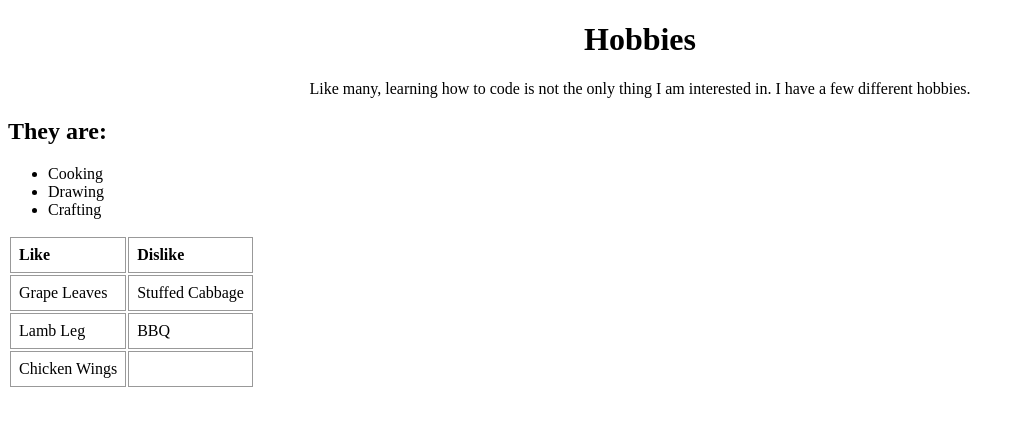
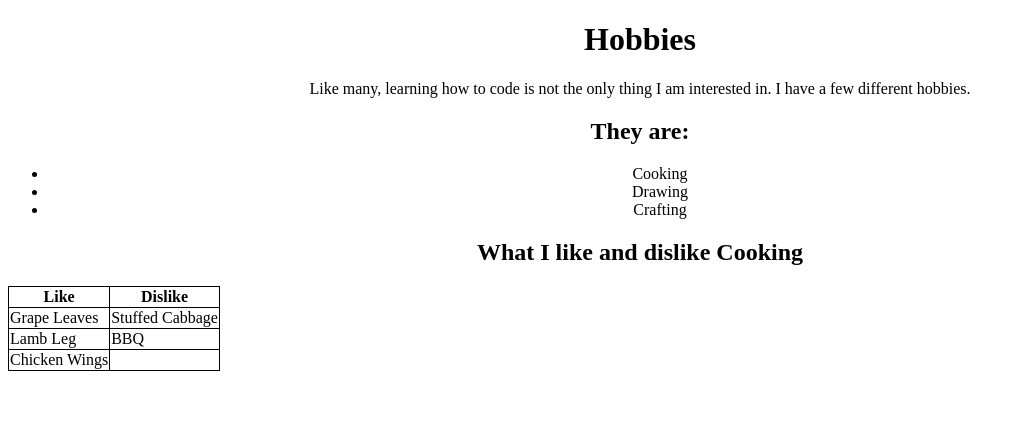
Before and after one commit to eiman-kased/ecc, a PHP site: page /hobbies.htm in a window 1280 px wide. Shown: the top 426 px of the page, without its empty margins (0-1025 px from the left). Run offline with PHP 8.4, Linux system fonts and the light colour scheme.

Commit message:
updated table in css file

```diff
--- a/hobbies.css
+++ b/hobbies.css
@@ -1,6 +1,4 @@
-h1 {text-align: center;}
+h1, h2 {text-align: center;}
 p {text-align: center;}
-.table {border-collapse: collapse;}
-td, th {border: 1px solid #999;
-padding: 0.5rem;
-text-align: left;}
+table, td, th {border-collapse: collapse; border: 1px solid black;}
+.list {text-align: center;}
--- a/hobbies.htm
+++ b/hobbies.htm
@@ -13,7 +13,7 @@
         <h1>Hobbies</h1>
         <p>Like many, learning how to code is not the only thing I am interested in. I have a few different hobbies.</p>
     </div>
-    <div name="list">
+    <div name="list" class="list">
         <h2>They are:</h2>
         <ul>
             <li>Cooking</li>
@@ -21,6 +21,7 @@
             <li>Crafting</li>
         </ul>
     </div>
+    <h2>What I like and dislike Cooking</h2>
     <div name="table" class="table">
         <table>
             <tr>
```
